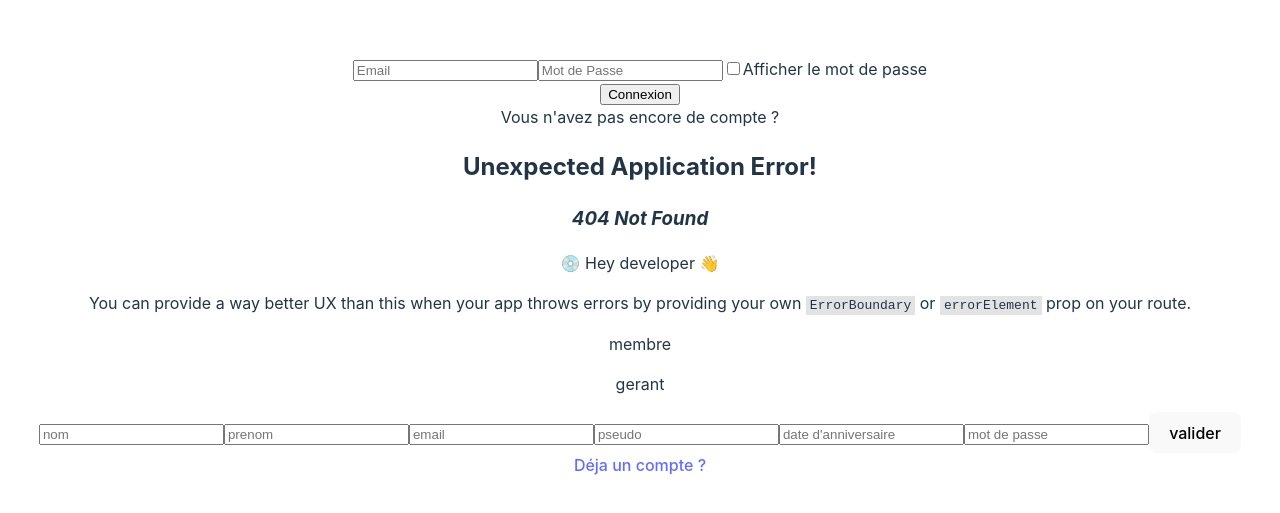
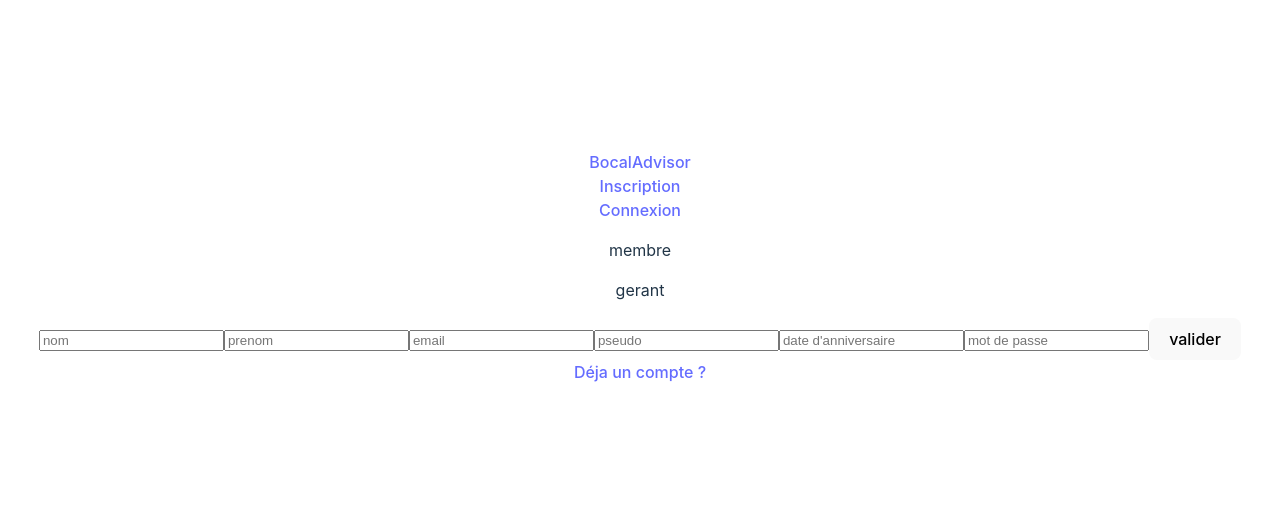
Before and after one commit to vsantidev/Bocal-Advisor-Client, a React (Vite) app: page /register in a window 1280 px wide. Before the commit this address had no page. Shown: the part 133-646 px from the top of the page. Built offline with nearby package versions, Linux system fonts and the light colour scheme.

Commit message:
ID-4 Navbar : mise en place link {login, register}

```diff
--- a/src/App.jsx
+++ b/src/App.jsx
@@ -1,10 +1,13 @@
-import { useState } from 'react'
+import React from 'react';
 
-import { RouterProvider, createBrowserRouter } from 'react-router-dom'
-import Login from './components/login/login'
-import Home from './Home'
+// ==================> IMPORT NAVIGATION <==================
+import { RouterProvider, createBrowserRouter } from 'react-router-dom';
+import Home from './components/home/Home';
+import Login from './components/login/login';
+import Register from './components/formulaire/register';
+// ==================> IMPORT CSS <==================
 import './App.css'
-import Register from './components/formulaire/register'
+
 
 function App() {
 
@@ -13,23 +16,23 @@ function App() {
       path: "/",
       element: <Home />,
     },
-    // {
-    //   path: "/PlayStation",
-    //   element: <PlayStation />,
-    // },
-    // {
-    //   path: "/Xbox",
-    //   element: <Xbox />,
-    // },
+    {
+      path: "/register",
+      element: <Register />,
+    },
+    {
+      path: "/login",
+      element: <Login />,
+    },
 
   ]);
 
   return (
     <>
-    <Login></Login>
+    {/* <Login></Login> */}
       <RouterProvider router={router} />
 
-      {Register()}
+      {/* {Register()} */}
 
     </>
   );
--- a/src/components/formulaire/register.jsx
+++ b/src/components/formulaire/register.jsx
@@ -1,4 +1,5 @@
 import { useState } from "react";
+import Navbar from "../../layouts/navbar";
 
 function Register() {
     const [role, setRole] = useState('membre');
@@ -48,8 +49,9 @@ function Register() {
 
 
     return (
+        <>
+            <Navbar />
             <div className="formInscription">
-
                 <div>
                     <p onClick={() => choiceInscription('membre')}>membre</p>
                     <p onClick={() => choiceInscription('gerant')}>gerant</p>
@@ -68,6 +70,8 @@ function Register() {
                 </form>
                 <a href="">Déja un compte ?</a>
             </div>
+        </>
+
     )
 }
 
--- a/src/Home.jsx
+++ b/src/components/home/Home.jsx
@@ -1,5 +1,5 @@
 import React from "react";
-import Navbar from "./layouts/navbar";
+import Navbar from "../../layouts/navbar";
 import { Link } from "react-router-dom";
 
 export default function Home() {
--- a/src/components/login/login.jsx
+++ b/src/components/login/login.jsx
@@ -1,6 +1,7 @@
 import { useState } from "react";
 import App from "../../App"
 import { Link, useNavigate } from "react-router-dom";
+import Navbar from "../../layouts/navbar";
 
 function Login() {
     const [email, setEmail] = useState("");
@@ -63,6 +64,7 @@ function Login() {
 
     return(
         <>
+        <Navbar />
         <div>
             <form action="" method="post">
                 <input type="text" value={email} onChange={handleInputEmail} placeholder="Email"/>
--- a/src/layouts/Navbar.jsx
+++ b/src/layouts/Navbar.jsx
@@ -1,5 +1,5 @@
 import * as React from'react';
-import {Link, useNavigate} from "react-router-dom";
+import { Link } from "react-router-dom";
 
 export default function Navbar() {
 
@@ -9,11 +9,11 @@ export default function Navbar() {
                 <Link to="/">BocalAdvisor</Link>
             </nav>
             <nav>
-        <Link to="/Page1">Hôtels</Link>
+                <Link to="/register">Inscription</Link>
             </nav>
             <nav>
-        <Link to="/Page2">Restaurants</Link>
+                <Link to="/login">Connexion</Link>
             </nav>
         </>
-    )
+    );
 }
```
Lines whose indentation alone changed are shown as unchanged.
